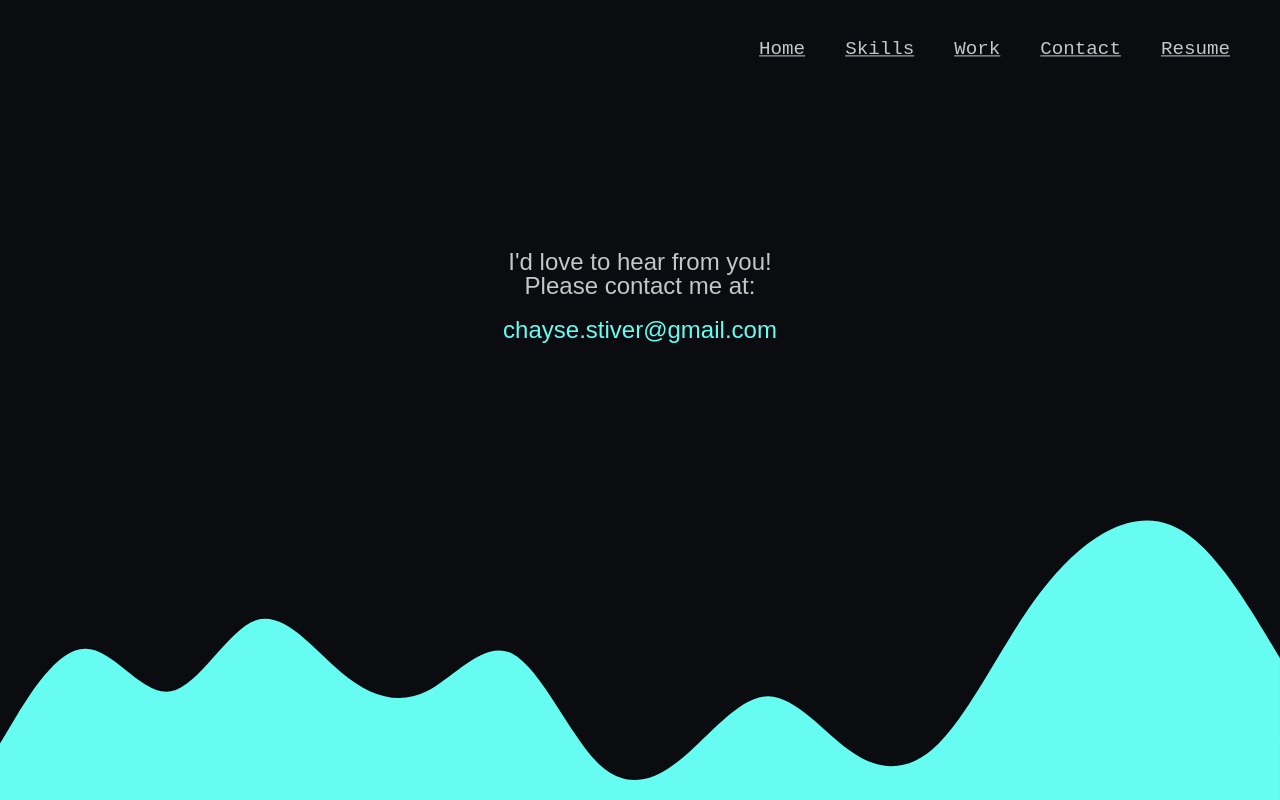
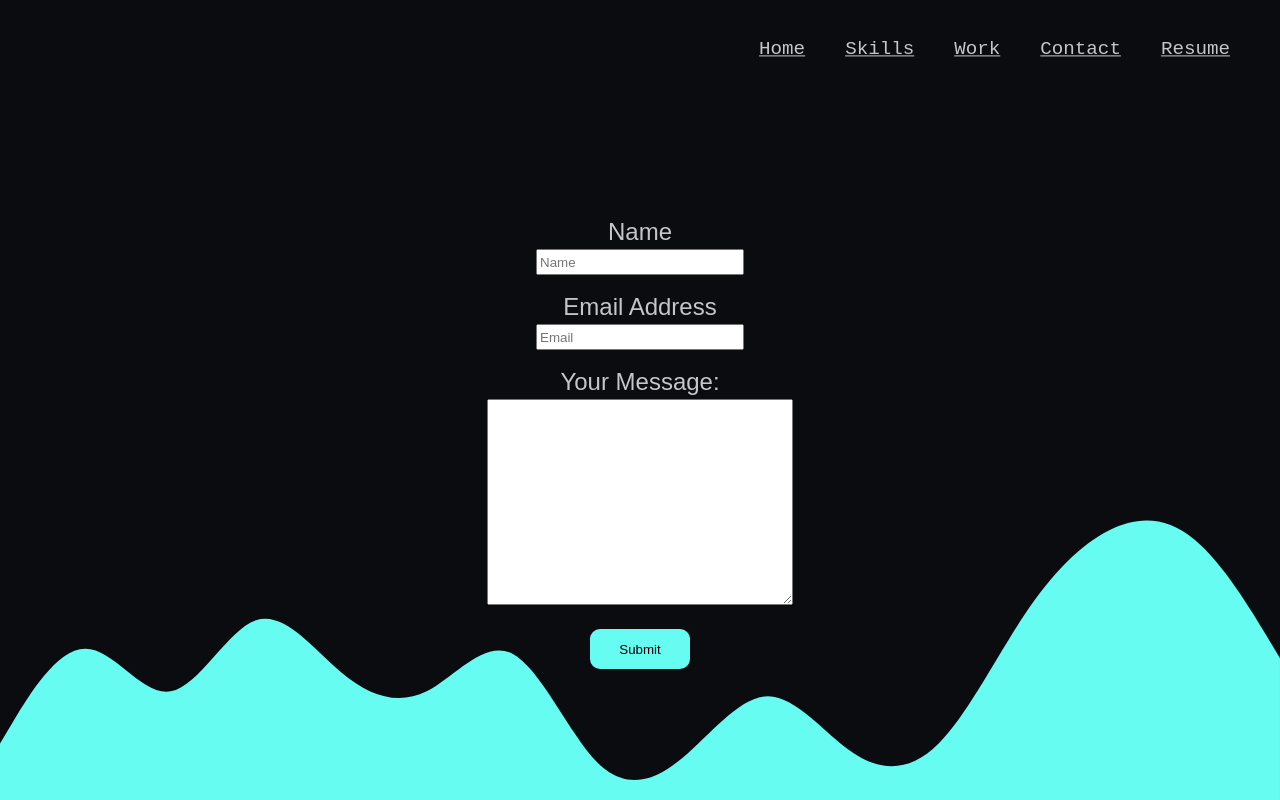
Before and after one commit to cmstiver/portfolio, a Next.js app: page /contact in a window 1280 px wide. Built offline with nearby package versions, Linux system fonts and the light colour scheme.

Commit message:
contact page

```diff
--- a/pages/contact.tsx
+++ b/pages/contact.tsx
@@ -4,9 +4,52 @@ import style from "../styles/Contact.module.scss";
 const Contact: NextPage = () => {
   return (
     <div className={style.contact}>
-      <div>I&apos;d love to hear from you!</div>
-      <div>Please contact me at:</div>
-      <div className={style.email}>chayse.stiver@gmail.com</div>
+      <form
+        acceptCharset="UTF-8"
+        action="https://getform.io/f/53b6a1db-6017-4fd7-bea4-f63c591c6de7"
+        method="POST"
+        encType="multipart/form-data"
+        target="_blank"
+        id="wpform"
+      >
+        <div className={style.labelinput}>
+          <label>Name</label>
+          <div>
+            <input
+              className={style.input}
+              type="text"
+              name="name"
+              placeholder="Name"
+              required={true}
+            />
+          </div>
+        </div>
+        <div className={style.labelinput}>
+          <label>Email Address</label>
+          <div>
+            <input
+              className={style.input}
+              type="text"
+              name="email"
+              placeholder="Email"
+              required={true}
+            />
+          </div>
+        </div>
+        <div className={style.labelinput}>
+          <label>Your Message:</label>
+          <div>
+            <textarea
+              className={style.inputbox}
+              name="message"
+              required={true}
+            />
+          </div>
+        </div>
+        <button className={style.button} type="submit">
+          Submit
+        </button>
+      </form>
     </div>
   );
 };
--- a/styles/Contact.module.scss
+++ b/styles/Contact.module.scss
@@ -4,7 +4,7 @@
     color: colors.$gray;
     display: flex;
     flex-direction: column;
-    padding-top: 250px;
+    padding-top: 200px;
     padding-left: 30px;
     padding-right: 30px;
     font-size: 1.5rem;
@@ -13,7 +13,32 @@
     font-family: sans-serif;
 }
 
-.email {
+.input {
+    margin-top: 5px;
+    height: 20px;
+    width: 200px;
+}
+
+.inputbox {
+    width: 300px;
+    height: 200px;
+    margin-top: 5px;
+}
+
+.labelinput {
     margin-top: 20px;
-    color: colors.$lightcyan;
 }
+
+.button {
+    background-color: colors.$lightcyan;
+    border: none;
+    width: 100px;
+    height: 40px;
+    margin-top: 20px;
+    border-radius: 10px;
+
+    &:hover {
+        background-color: colors.$darkcyan;
+        cursor: pointer;
+    }
+}
```
